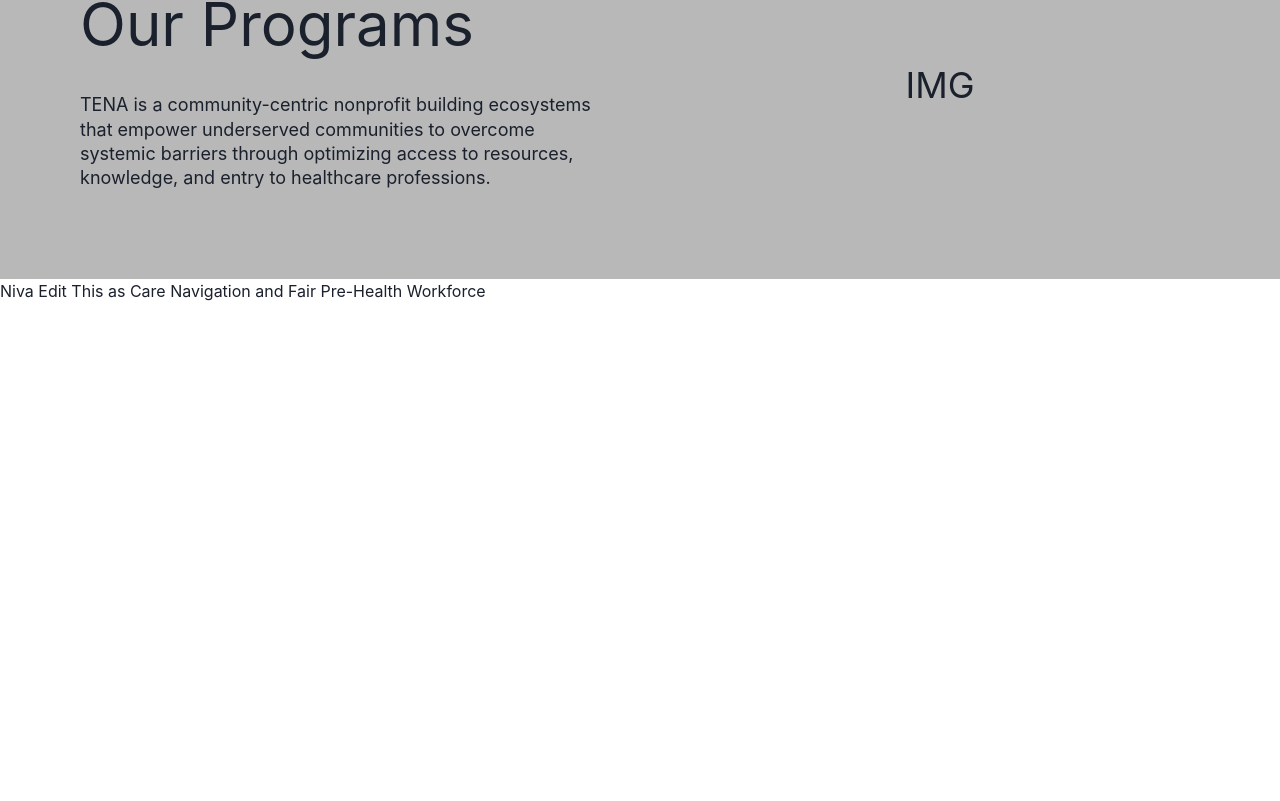
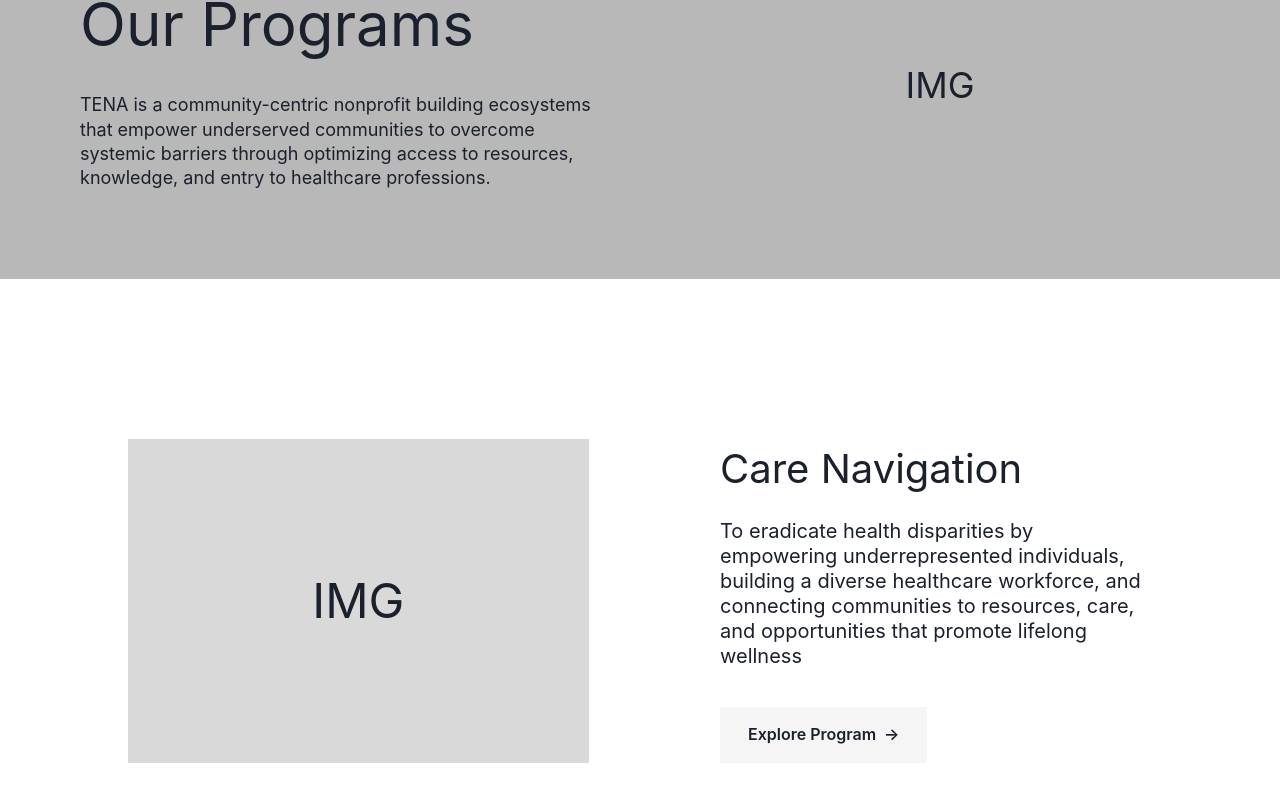
Before and after one commit to Cobby914/TENA, a React (Vite) app in the folder client/: page /programs in a window 1280 px wide. Shown: the part 259-1060 px from the top of the page. Before the commit the page ends 800 px from the top, so only its background shows below. Built offline with nearby package versions, Linux system fonts and the light colour scheme.

Commit message:
Finished the care and fair section of all programs with the cards

```diff
--- a/client/src/components/allPrograms/CareAndFair.jsx
+++ b/client/src/components/allPrograms/CareAndFair.jsx
@@ -1,7 +1,40 @@
-import { Text } from "@chakra-ui/react";
+import { VStack, Center } from "@chakra-ui/react";
+import CareAndFairCard from "../ui/CareAndFairCard";
 
 export default function CareAndFair() {
     return(
-        <Text>Niva Edit This as Care Navigation and Fair Pre-Health Workforce</Text>
+        <Center w="full" mt={40} mb={40}>
+            <VStack
+                spacing={48}
+                align="center"
+                width="80%"
+            >
+                <CareAndFairCard
+                    title="Care Navigation"
+                    description="To eradicate health disparities by empowering underrepresented individuals, building a diverse healthcare workforce, and connecting communities to resources, care, and opportunities that promote lifelong wellness"
+                >
+                </CareAndFairCard>
+
+                <CareAndFairCard
+                    title="Fair Pre-Health Workforce"
+                    description="To eradicate health disparities by empowering underrepresented individuals, building a diverse healthcare workforce, and connecting communities to resources, care, and opportunities that promote lifelong wellness"
+                    reversed={true}
+                >
+                </CareAndFairCard>
+
+                <CareAndFairCard
+                    title="Care Navigation"
+                    description="To eradicate health disparities by empowering underrepresented individuals, building a diverse healthcare workforce, and connecting communities to resources, care, and opportunities that promote lifelong wellness"
+                >
+                </CareAndFairCard>
+
+                <CareAndFairCard
+                    title="Fit Club"
+                    description="To eradicate health disparities by empowering underrepresented individuals, building a diverse healthcare workforce, and connecting communities to resources, care, and opportunities that promote lifelong wellness"
+                    reversed={true}
+                >
+                </CareAndFairCard>
+            </VStack>
+        </Center>
     );
 }
--- /dev/null
+++ b/client/src/components/ui/CareAndFairCard.jsx
@@ -0,0 +1,53 @@
+import {Text, Image, Box, Grid, GridItem, Button, VStack } from "@chakra-ui/react"
+import ImagePlaceholder from "./MVimagePH";
+
+export default function CareAndFairCard ({
+    title,
+    description,
+    imageSrc,
+    link="",
+    reversed=false
+}) {
+    return(
+        <Grid
+            templateColumns="repeat(2, 1fr)"
+            alignItems={reversed ? "left" : "right"}
+            height="324px"
+            width="full"
+        >
+            {/* Image */}
+            <GridItem
+                order={reversed ? 2 : 1}
+                width="90%"
+                justifySelf={reversed ? "end" : "start"}
+            >
+                <ImagePlaceholder height="100%" width="100%"></ImagePlaceholder>
+            </GridItem>
+
+            <GridItem
+                pl={reversed ? 0 : 20}
+                pr={reversed ? 20 : 0}
+                order={reversed ? 1 : 2}
+
+            >
+                <VStack h="full" align={reversed ? "end" : "start"} justifyContent="space-between">
+                    <Box textAlign={reversed ? "right" : "left"}>
+                        {/* Title */}
+                        <Text fontSize={40} fontWeight={400}>
+                            {title}
+                        </Text>
+                        {/* Description */}
+                        <Text mt={5} fontSize={20} lineHeight={1.25}>
+                            {description}
+                        </Text>
+                    </Box>
+
+                    {/* Button */}
+                    <Button borderRadius={0} p={7} rightIcon={<Text>→</Text>} background="rgb(245,245,245)">
+                        <Text>Explore Program</Text>
+                    </Button>
+                </VStack>
+            </GridItem>
+        </Grid>
+    );
+}
```
